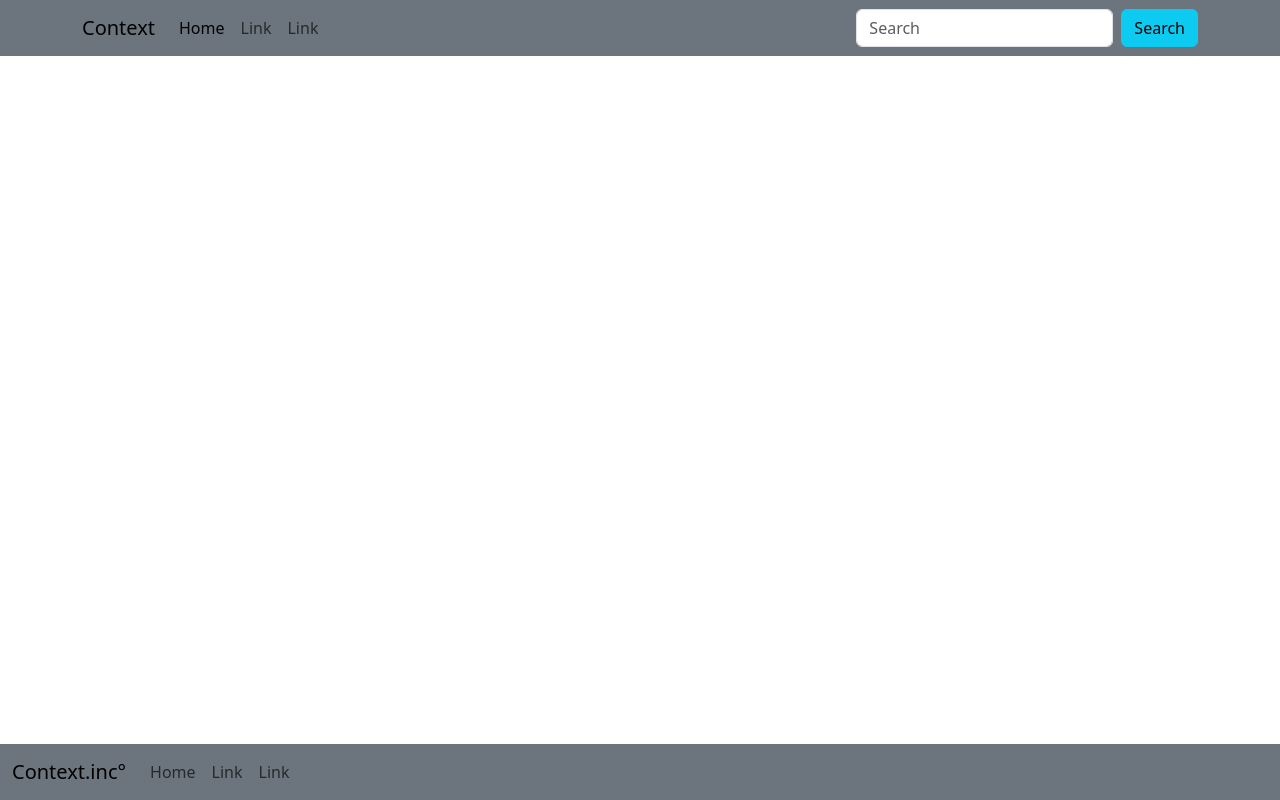
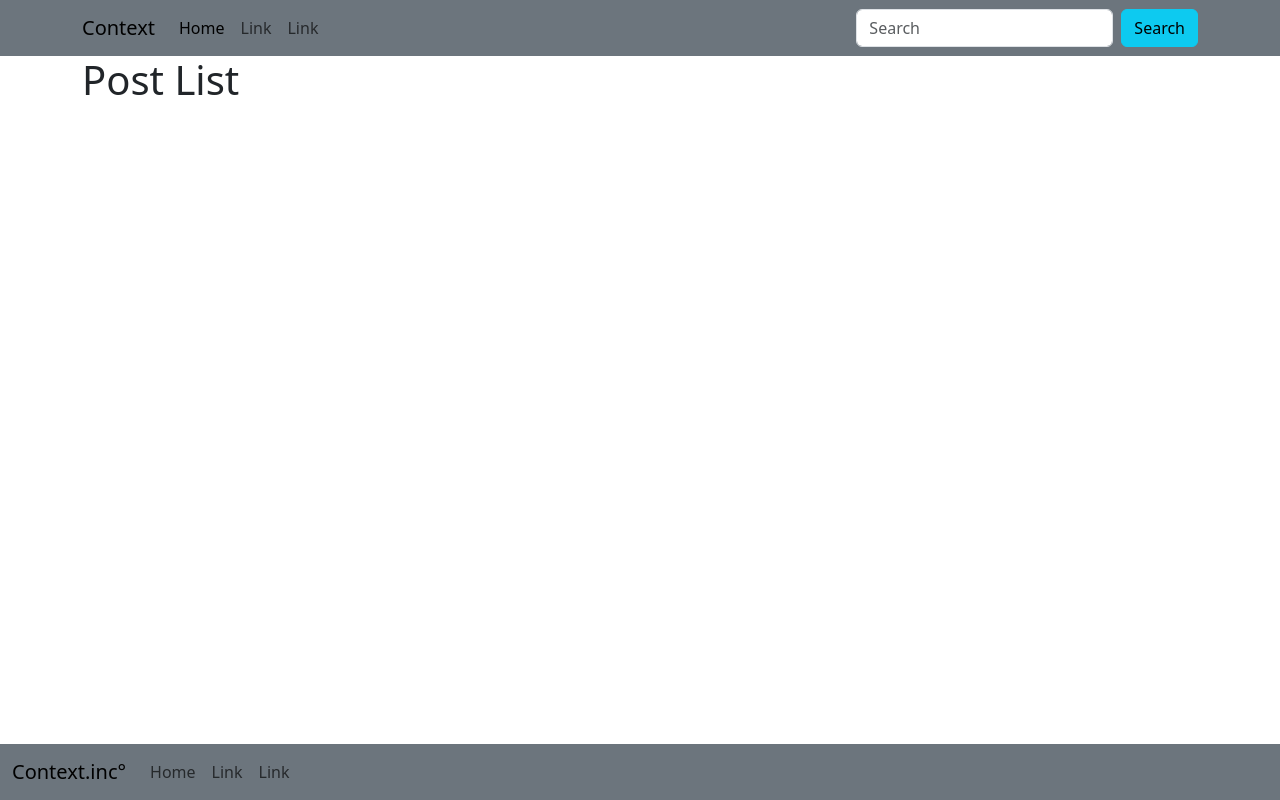
Before and after one commit to NavodContrath/react-context-api, a React (Vite) app: page / in a window 1280 px wide. Built offline with nearby package versions, Linux system fonts and the light colour scheme.

Commit message:
import PostsPage component into App and render it in the main section

```diff
--- a/src/App.jsx
+++ b/src/App.jsx
@@ -1,4 +1,4 @@
-
+import PostPage from "./components/PostsPage"
 function App() {
 
   return (
@@ -30,7 +30,7 @@ function App() {
         </nav>
       </header>
       <main>
-
+        <PostPage />
       </main>
       <footer>
         <nav className="navbar fixed-bottom navbar-expand-sm  bg-secondary">
```
